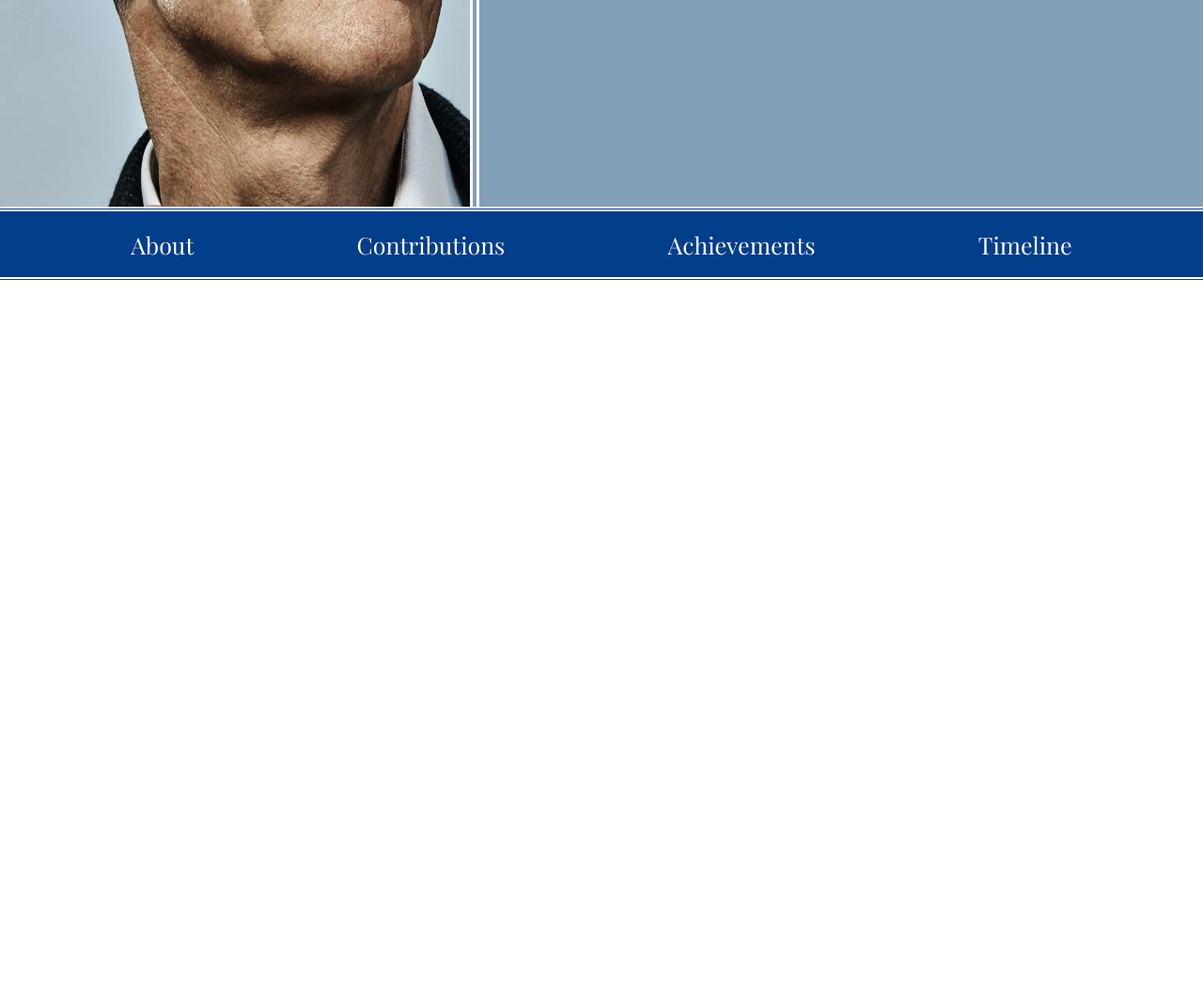
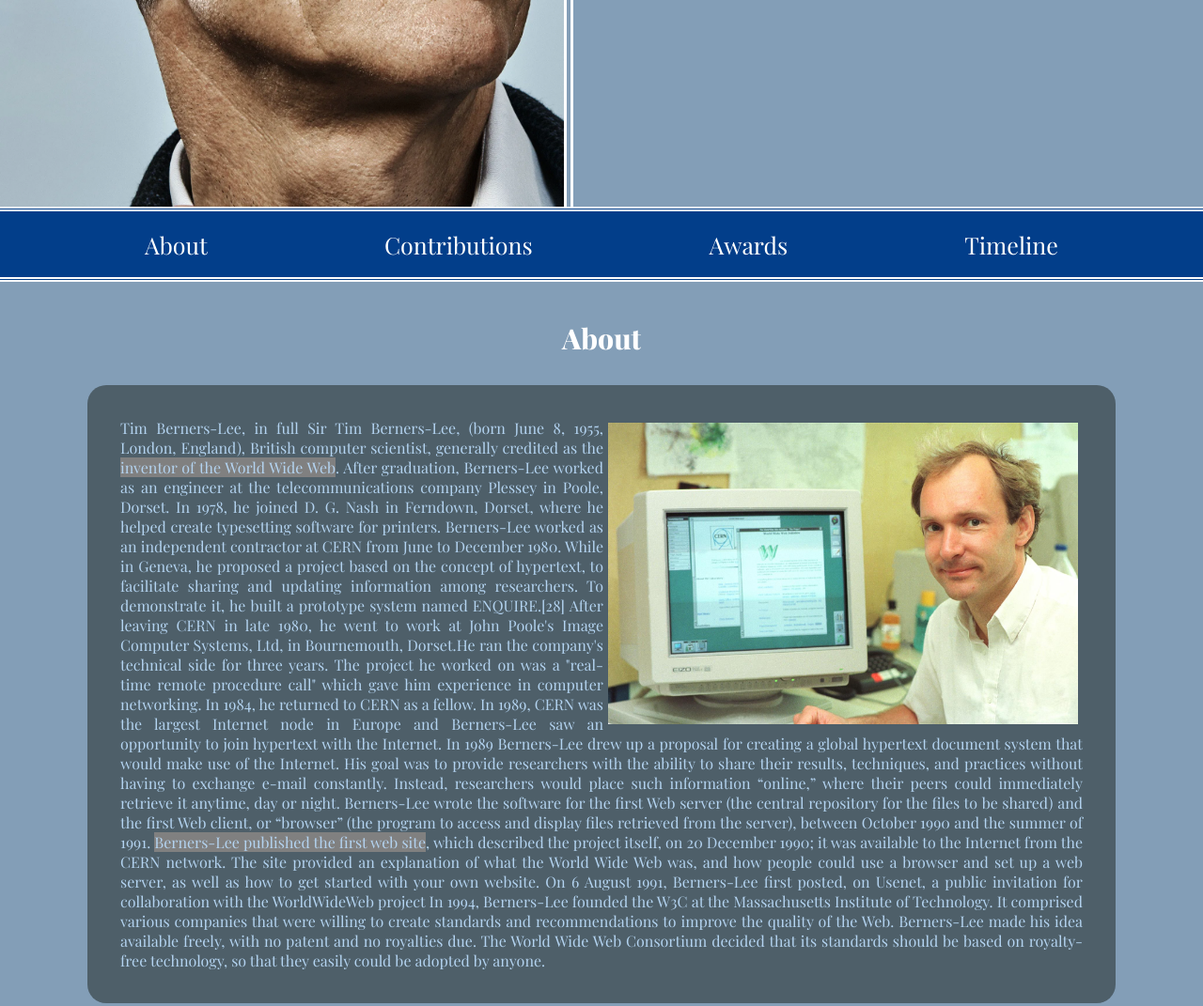
Before and after one commit to AbyG1/task-css, a plain HTML site: page portfolio/index.html in a window 1280 px wide. Shown: the part 580-1651 px from the top of the page at 94% size. Before the commit the page ends 880 px from the top, so only its background shows below. Drawn offline with nearby package versions, Linux system fonts and the light colour scheme; a web font is replaced by a local one.

Commit message:
Finish about section

```diff
--- a/portfolio/index.html
+++ b/portfolio/index.html
@@ -16,18 +16,40 @@
             <h1>The Web's Architect: Tim Berners-Lee</h1>
             <q>I just had to take the hypertext idea and connect it to the TCP and DNS ideas and—ta-da!—the World Wide Web.</q>
             <cite>- Tim Berners-Lee</cite>
-
         </div>
-
-
     </section>
     <section id="about">
         <nav>
             <a href="#">About</a>
             <a href="#">Contributions</a>
-            <a href="#">Achievements</a>
+            <a href="#">Awards</a>
             <a href="#">Timeline</a>
         </nav>
+        <h2>About</h2>
+        <div id="abt-txt">
+            <div class="wrap">
+                <img src="images/tim_1.jpg" alt="tim berners lee next to a computer">
+            </div>
+            <p>Tim Berners-Lee, in full Sir Tim Berners-Lee, (born June 8, 1955, London, England), British computer scientist, generally credited as the <span>inventor of the World Wide Web</span>.
+                After graduation, Berners-Lee worked as an engineer at the telecommunications company Plessey in Poole, Dorset. In 1978, he joined D. G. Nash in Ferndown, Dorset, where
+                he helped create typesetting software for printers. Berners-Lee worked as an independent contractor at CERN from June to December 1980. While in Geneva, he proposed a project
+                based on the concept of hypertext, to facilitate sharing and updating information among researchers. To demonstrate it, he built a prototype system named ENQUIRE.[28]
+                After leaving CERN in late 1980, he went to work at John Poole's Image Computer Systems, Ltd, in Bournemouth, Dorset.He ran the company's technical side for three years.
+                The project he worked on was a "real-time remote procedure call" which gave him experience in computer networking. In 1984, he returned to CERN as a fellow. In 1989, CERN was the
+                largest Internet node in Europe and Berners-Lee saw an opportunity to join hypertext with the Internet. In 1989 Berners-Lee drew up a proposal for creating a global hypertext document
+                system that would make use of the Internet. His goal was to provide researchers with the ability to share their results, techniques, and practices without having to exchange e-mail constantly.
+                Instead, researchers would place such information “online,” where their peers could immediately retrieve it anytime, day or night. Berners-Lee wrote the software for the first Web server (the central repository for the files to be shared) and the first Web client, or “browser” (the program to access and display files retrieved from the server), between October 1990 and the summer of 1991.
+                <span>Berners-Lee published the first web site</span>, which described the project itself,
+                on 20 December 1990; it was available to the Internet from the CERN network. The site provided an explanation of what the World Wide Web was, and how people could use a browser and
+                set up a web server, as well as how to get started with your own website. On 6 August 1991, Berners-Lee first posted, on Usenet, a public invitation for collaboration with the WorldWideWeb project
+                In 1994, Berners-Lee founded the W3C at the Massachusetts Institute of Technology. It comprised various companies that were willing to create standards and recommendations to improve the quality of
+                the Web. Berners-Lee made his idea available freely, with no patent and no royalties due. The World Wide Web Consortium decided that its standards should be based on royalty-free technology, so that they easily could be adopted by anyone.
+            </p>
+
+
+        </div>
+
+
     </section>
     <section></section>
     <section></section>
--- a/portfolio/styles.css
+++ b/portfolio/styles.css
@@ -1,14 +1,28 @@
 * {
     margin:0;
     padding:0;
+
+}
+
+body {
     font-family: 'Playfair Display', serif;
+    color: white;
+    background-color:#839eb7;
+}
+
+h2 {
+    font-size: 30px;
+    padding-bottom: 30px;
+    text-align: center;
+}
+
+section:not(#about):not(#home){
+    padding: 50px 0;
+    margin-top: 20px;
 }
 
 #home {
-    background-color: #839eb7;
-    color: white;
     display: flex;
-
 }
 
 .tag {
@@ -19,18 +33,16 @@
     flex-direction: column;
     justify-content: center;
 
-
 }
 
 .tag h1 {
     font-size: 40px;
     margin-bottom: 70px;
 
-
 }
 
 #home img {
-    width: 500px;
+    width: 600px;
     height: 100vh;
     border-right: 10px double white;
 }
@@ -43,9 +55,8 @@ nav {
     display: flex;
     align-items: center;
     justify-content: space-evenly;
-    position: sticky
-
-
+    position: sticky;
+    top: 0;
 }
 
 nav a {
@@ -62,3 +73,38 @@ nav a:hover {
     box-shadow: inset 300px 0 0 0 white;
     color: #023e8a;
   }
+
+#about h2 {
+    margin-top: 40px;
+
+
+}
+
+#abt-txt img{
+    width: 500px;
+}
+
+#abt-txt{
+    width: 80%;
+    margin: 0 auto;
+    padding: 35px;
+    background-color: rgb(78, 95, 105);
+    color:#b3d3f0;
+    border-radius: 20px;
+}
+
+.wrap img{
+    margin: 5px;
+    float:right;
+}
+
+
+
+#abt-txt p {
+    text-align: justify;
+
+}
+
+#abt-txt span {
+    background-color:grey;
+}
```
